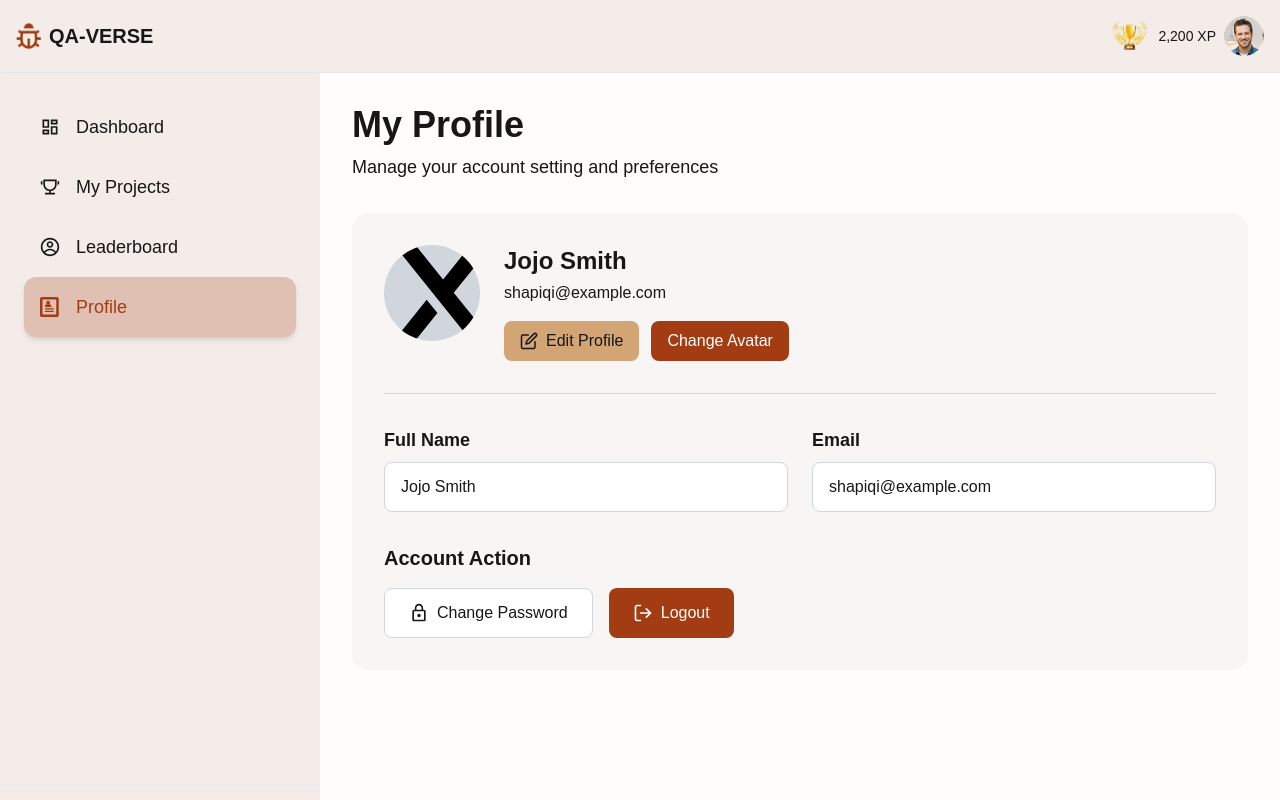
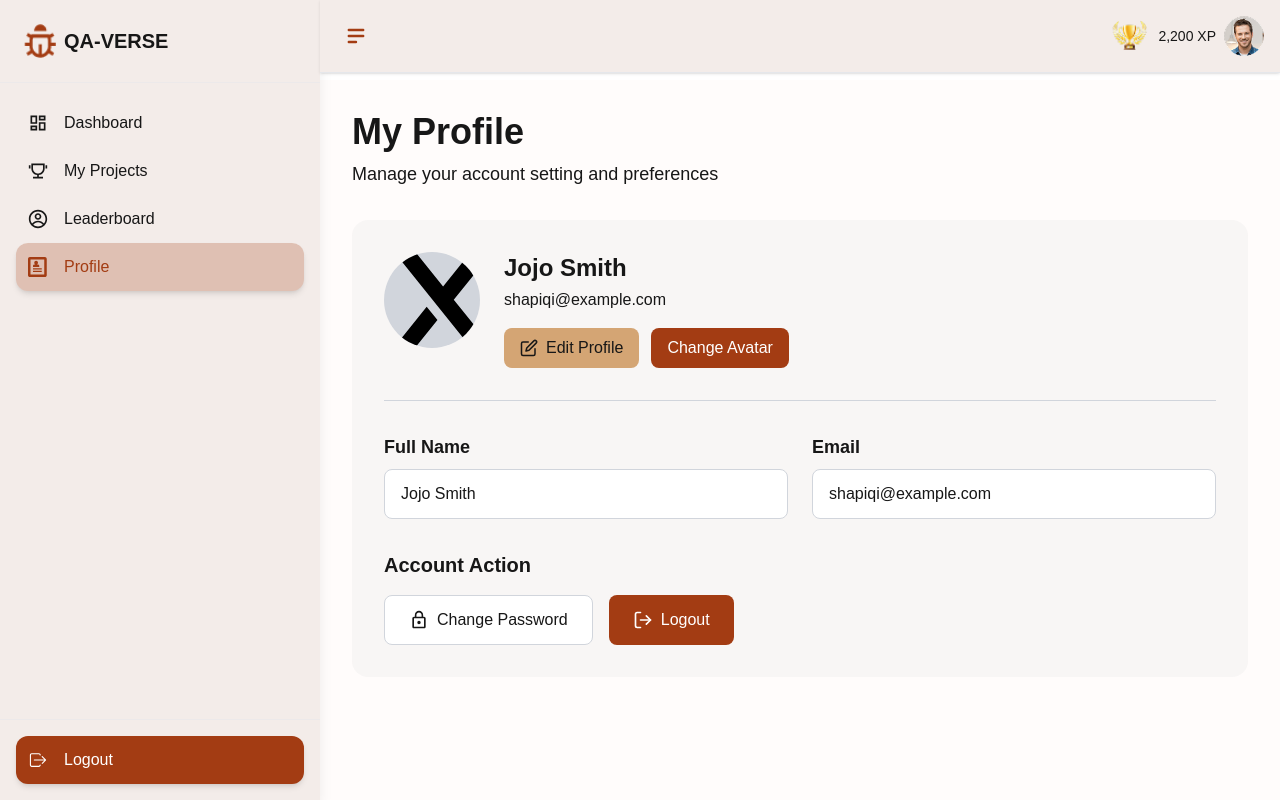
Before and after one commit to MalikUmair5/qa-verse, a Next.js app: page /tester/profile in a window 1280 px wide. Shown: the top 800 px of the page. Built offline with nearby package versions, Linux system fonts and the light colour scheme; a web font is replaced by a local one.

Commit message:
Header and sidebar allignment

```diff
--- a/app/(roles)/layout.tsx
+++ b/app/(roles)/layout.tsx
@@ -14,11 +14,28 @@ interface LoadingContextType {
 
 const LoadingContext = createContext<LoadingContextType | undefined>(undefined);
 
+// Create sidebar context
+interface SidebarContextType {
+  isExpanded: boolean;
+  toggleSidebar: () => void;
+}
+
+const SidebarContext = createContext<SidebarContextType | undefined>(undefined);
+
 // Custom hook to use loading context
 export const useLoading = () => {
   const context = useContext(LoadingContext);
   if (!context) {
     throw new Error('useLoading must be used within a LoadingProvider');
+  }
+  return context;
+};
+
+// Custom hook to use sidebar context
+export const useSidebar = () => {
+  const context = useContext(SidebarContext);
+  if (!context) {
+    throw new Error('useSidebar must be used within a SidebarProvider');
   }
   return context;
 };
@@ -56,6 +73,26 @@ const LoadingProvider = ({ children }: { children: ReactNode }) => {
   );
 };
 
+// Sidebar Provider component
+const SidebarProvider = ({ children }: { children: ReactNode }) => {
+  const [isExpanded, setIsExpanded] = useState(true);
+
+  const toggleSidebar = () => {
+    setIsExpanded(prev => !prev);
+  };
+
+  const value = {
+    isExpanded,
+    toggleSidebar
+  };
+
+  return (
+    <SidebarContext.Provider value={value}>
+      {children}
+    </SidebarContext.Provider>
+  );
+};
+
 export default function RootLayout({
   children,
 }: Readonly<{
@@ -63,7 +100,9 @@ export default function RootLayout({
 }>) {
   return (
     <LoadingProvider>
+      <SidebarProvider>
         <LayoutContent>{children}</LayoutContent>
+      </SidebarProvider>
     </LoadingProvider>
   );
 }
@@ -71,15 +110,18 @@ export default function RootLayout({
 // Separate component to use the loading context
 const LayoutContent = ({ children }: { children: ReactNode }) => {
   const { isLoading } = useLoading();
+  const { isExpanded } = useSidebar();
 
   return (
     <>
+      <Sidebar />
       <Header authenticated={true} />
-      <div className="flex relative">
-        <Sidebar />
-        <main className="flex-1 relative">
+      <div className="flex">
+        {/* Main content area with dynamic left margin based on sidebar state */}
+        <div className={`flex-1 transition-all duration-300 pt-20 ${isExpanded ? 'ml-80' : 'ml-20'}`}>
+          <main className="min-h-screen pb-64">
             {isLoading && (
-            <div className="absolute inset-0 bg-white/80 backdrop-blur-sm z-50 flex items-center justify-center">
+              <div className="fixed inset-0 bg-white/80 backdrop-blur-sm z-50 flex items-center justify-center">
                 <div className="bg-white rounded-2xl shadow-2xl p-8">
                   <Loader />
                   <p className="text-center mt-4 text-muted font-medium">Loading projects...</p>
@@ -89,6 +131,8 @@ const LayoutContent = ({ children }: { children: ReactNode }) => {
             {children}
           </main>
         </div>
+      </div>
+      <Footer />
     </>
   );
 };
--- a/components/common/Sidebar/index.tsx
+++ b/components/common/Sidebar/index.tsx
@@ -1,14 +1,16 @@
 'use client'
 import React, { use, useState } from 'react'
-import { motion } from 'framer-motion'
+import { motion, AnimatePresence } from 'framer-motion'
 import Image from 'next/image'
 import ThemeButton from '@/components/ui/button'
 import { MdOutlineDashboard } from "react-icons/md";
 import { ImProfile } from "react-icons/im";
 import { RiTrophyLine } from "react-icons/ri";
 import { CgProfile } from "react-icons/cg";
+import { IoIosLogOut } from "react-icons/io";
 import Link from 'next/link';
 import { usePathname, useRouter } from 'next/navigation'
+import { useSidebar } from '@/app/(roles)/layout'
 
 
 
@@ -49,76 +51,151 @@ const menuItems: MenuItem[] = [
 
 
 function Sidebar() {
-  const pathname = usePathname(); // Get current pathname from Next.js
+  const pathname = usePathname();
   const router = useRouter();
+  const { isExpanded } = useSidebar();
 
   // Function to check if current path is active
   const isActivePath = (itemPath: string) => {
-    console.log('Current Pathname:', pathname);
-    console.log('Checking Path:', itemPath);
     return pathname === itemPath || pathname.startsWith(itemPath + '/');
   };
 
   // Handle logout
   const handleLogout = async () => {
     try {
-      // Add your logout logic here
-      // For example: await signOut() or localStorage.clear()
       console.log('Logging out...');
-
-      // Redirect to login page
       router.push('/login');
     } catch (error) {
       console.error('Logout error:', error);
     }
   };
 
+  return (
+    <>
+      {/* Backdrop for mobile */}
+      <AnimatePresence>
+        {isExpanded && (
+          <motion.div
+            className="fixed inset-0 bg-black/50 z-20 md:hidden"
+            initial={{ opacity: 0 }}
+            animate={{ opacity: 1 }}
+            exit={{ opacity: 0 }}
+            onClick={() => {}}
+          />
+        )}
+      </AnimatePresence>
 
-
-  return (
+      {/* Sidebar */}
       <motion.aside
-      className="bg-[#F3ECE9] w-80 flex flex-col shadow-lg h-screen min-h-screen"
+        className={`fixed left-0 top-0 bg-[#F3ECE9] flex flex-col shadow-lg h-screen z-30 transition-all duration-300 ${
+          isExpanded ? 'w-80' : 'w-20'
+        }`}
         initial={{ x: -100, opacity: 0 }}
         animate={{ x: 0, opacity: 1 }}
-      transition={{ duration: 0.8, ease: "easeOut" }}
+        transition={{ duration: 0.3 }}
       >
+        {/* Logo Section - Always show logo, hide text when collapsed */}
+        <motion.div
+          className={`p-6 border-b border-gray-200/50 ${!isExpanded ? 'flex justify-center' : ''}`}
+          initial={{ opacity: 0, y: -20 }}
+          animate={{ opacity: 1, y: 0 }}
+          transition={{ duration: 0.2 }}
+        >
+          <motion.div
+            className={`flex items-center ${isExpanded ? 'space-x-2' : 'justify-center'}`}
+            whileHover={{ scale: 1.05 }}
+            transition={{ type: "spring", stiffness: 300 }}
+          >
+            <Image
+              src="/headerLogo.png"
+              alt="QA-VERSE Logo"
+              width={32}
+              height={32}
+              className="object-contain"
+            />
+            <AnimatePresence>
+              {isExpanded && (
+                <motion.h1
+                  className="text-xl font-bold text-[#171717] whitespace-nowrap overflow-hidden"
+                  initial={{ opacity: 0, width: 0 }}
+                  animate={{ opacity: 1, width: 'auto' }}
+                  exit={{ opacity: 0, width: 0 }}
+                  transition={{ duration: 0.2 }}
+                >
+                  QA-VERSE
+                </motion.h1>
+              )}
+            </AnimatePresence>
+          </motion.div>
+        </motion.div>
 
         {/* Navigation Menu */}
-      <nav className="flex-1 p-6 space-y-2">
-        {menuItems.map((item, index) => (
+        <nav className="flex-1 p-4 space-y-2 overflow-y-auto">
+          {menuItems.map((item) => (
             <Link href={item.path} key={item.label}>
-            <div
+              <motion.div
                 className={`
-              flex items-center space-x-4 px-4 py-4 rounded-xl transition-all duration-300
+                  flex items-center px-3 py-3 rounded-xl transition-all duration-300
                   ${isActivePath(item.path)
                     ? 'bg-[#A33C13]/25 hover:bg-[#A33C13] hover:text-[#ffffff] text-[#A33C13] shadow-md'
                     : 'text-[#171717] hover:bg-white/50 hover:shadow-sm'
                   }
+                  ${!isExpanded ? 'justify-center' : ''}
                 `}
-
+                whileHover={{ scale: 1.02 }}
+                whileTap={{ scale: 0.98 }}
+                title={!isExpanded ? item.label : ''}
               >
-              {item.icon}
-              <span className="text-lg font-medium">{item.label}</span>
-            </div>
+                <div className="flex-shrink-0">{item.icon}</div>
+                <AnimatePresence>
+                  {isExpanded && (
+                    <motion.span
+                      className="text-base font-medium ml-4 whitespace-nowrap"
+                      initial={{ opacity: 0, width: 0 }}
+                      animate={{ opacity: 1, width: 'auto' }}
+                      exit={{ opacity: 0, width: 0 }}
+                      transition={{ duration: 0.2 }}
+                    >
+                      {item.label}
+                    </motion.span>
+                  )}
+                </AnimatePresence>
+              </motion.div>
             </Link>
           ))}
         </nav>
 
-
         {/* Log Out Button */}
-      <div className="p-6 border-t border-gray-200/50">
-        <motion.div
-          initial={{ opacity: 0, y: 20 }}
-          animate={{ opacity: 1, y: 0 }}
-          transition={{ delay: 0.5, duration: 0.5 }}
+        <div className="p-4 border-t border-gray-200/50">
+          <motion.button
+            onClick={handleLogout}
+            className={`
+              w-full flex items-center px-3 py-3 rounded-xl transition-all duration-300
+              bg-[#A33C13] text-white hover:bg-[#8a3010] shadow-md
+              ${!isExpanded ? 'justify-center' : ''}
+            `}
             whileHover={{ scale: 1.02 }}
             whileTap={{ scale: 0.98 }}
+            title={!isExpanded ? 'Logout' : ''}
           >
-          <ThemeButton> Logout </ThemeButton>
-
-        </motion.div>
+            <IoIosLogOut size={20} />
+            <AnimatePresence>
+              {isExpanded && (
+                <motion.span
+                  className="text-base font-medium ml-4 whitespace-nowrap"
+                  initial={{ opacity: 0, width: 0 }}
+                  animate={{ opacity: 1, width: 'auto' }}
+                  exit={{ opacity: 0, width: 0 }}
+                  transition={{ duration: 0.2 }}
+                >
+                  Logout
+                </motion.span>
+              )}
+            </AnimatePresence>
+          </motion.button>
         </div>
       </motion.aside>
+    </>
   )
 }
 
--- a/components/common/footer/index.tsx
+++ b/components/common/footer/index.tsx
@@ -2,11 +2,16 @@
 import ThemeButton from '@/components/ui/button'
 import React from 'react'
 import { motion } from 'framer-motion'
+import { useSidebar } from '@/app/(roles)/layout'
 
 function Footer() {
+  const { isExpanded } = useSidebar();
+
   return (
     <motion.footer
-      className="bg-[#F3ECE9] border-t border-gray-200 shadow-sm"
+      className={`bg-[#F3ECE9] border-t border-gray-200 shadow-sm transition-all duration-300 ${
+        isExpanded ? 'ml-80' : 'ml-20'
+      }`}
       initial={{ y: 100, opacity: 0 }}
       whileInView={{ y: 0, opacity: 1 }}
       transition={{ duration: 0.8, ease: "easeOut" }}
--- a/components/common/header/index.tsx
+++ b/components/common/header/index.tsx
@@ -4,32 +4,32 @@ import React from 'react'
 import { motion } from 'framer-motion'
 import Link from 'next/link'
 import Image from 'next/image'
+import { useSidebar } from '@/app/(roles)/layout'
+import { HiMenuAlt2 } from 'react-icons/hi'
 
 function Header({ authenticated }: { authenticated?: boolean }) {
+  const { toggleSidebar, isExpanded } = useSidebar();
+
   return (
     <motion.header
-      className="bg-secondary border-b border-gray-200 shadow-sm bg-[#F3ECE9]"
+      className={`fixed top-0 right-0 bg-secondary border-b border-gray-200 shadow-sm bg-[#F3ECE9] z-40 transition-all duration-300 ${
+        isExpanded ? 'left-80' : 'left-20'
+      }`}
       initial={{ y: -100, opacity: 0 }}
       animate={{ y: 0, opacity: 1 }}
       transition={{ duration: 0.8, ease: "easeOut" }}
     >
       <div className="container mx-auto px-4 py-4">
         <div className="flex items-center justify-between">
-          {/* Logo/Brand */}
-          <motion.div
-            className="flex items-center space-x-2"
+          {/* Toggle Button */}
+          <motion.button
+            onClick={toggleSidebar}
+            className="flex items-center justify-center w-10 h-10 rounded-lg hover:bg-white/50 transition-colors"
             whileHover={{ scale: 1.05 }}
-            transition={{ type: "spring", stiffness: 300 }}
+            whileTap={{ scale: 0.95 }}
           >
-            <Image
-              src="/headerLogo.png"
-              alt="Find Projects"
-              width={25}
-              height={25}
-              className="object-contain"
-            />
-            <h1 className="text-xl font-bold text-foreground">QA-VERSE</h1>
-          </motion.div>
+            <HiMenuAlt2 size={24} className="text-[#A33C13]" />
+          </motion.button>
 
           {authenticated ? (
             <motion.div
--- a/components/roles/tester/dashboard.tsx
+++ b/components/roles/tester/dashboard.tsx
@@ -49,7 +49,7 @@ function Dashboard() {
   ]
 
   return (
-    <div className='flex-1 bg-[#FFFCFB] min-h-screen'>
+    <div className='flex-1 bg-[#FFFCFB] min-h-screen overflow-y-scroll'>
       <div className='p-8'>
         {/* Header Section */}
         <div className='mb-8'>
```
Lines whose indentation alone changed are shown as unchanged.
